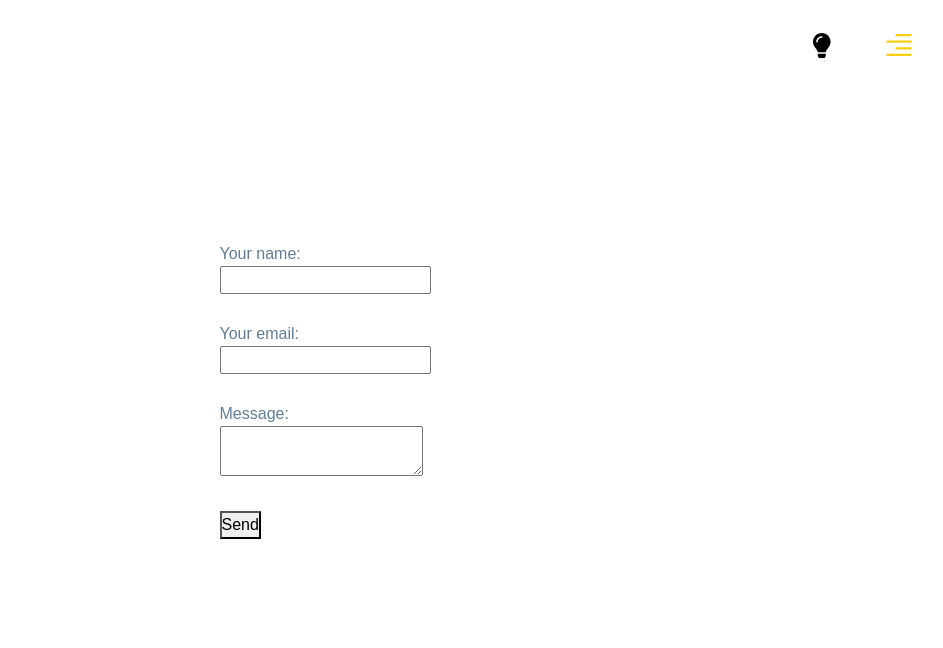
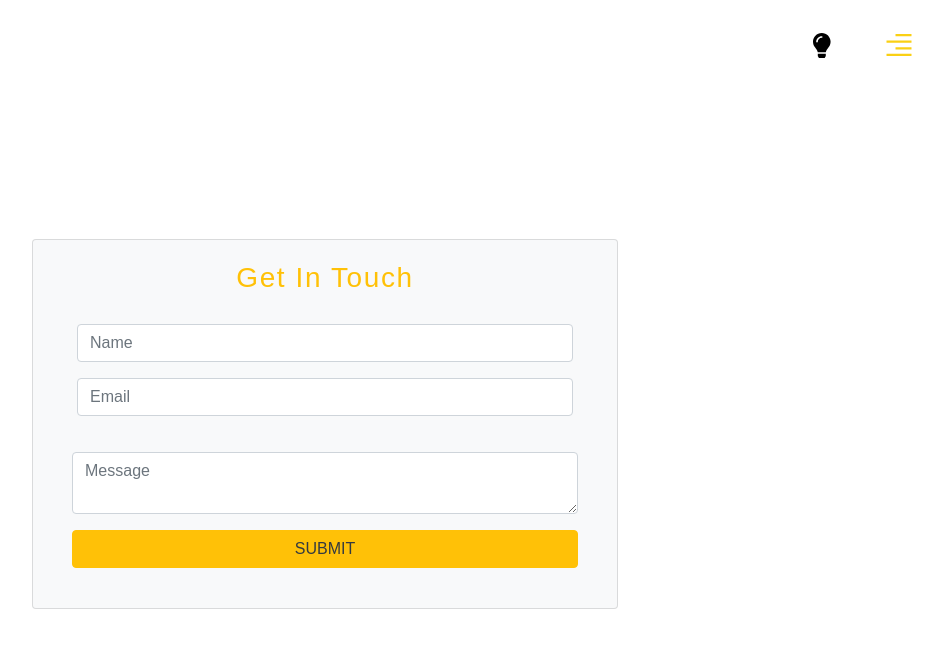
Before and after one commit to odofing/myPortfolio, a React (Create React App) app: page /contact in a window 1280 px wide. Shown: the top 648 px of the page, without its empty margins (315-1258 px from the left). Built offline with nearby package versions, Linux system fonts and the light colour scheme.

Commit message:
modified

```diff
--- a/src/Components/Contact/Contact.js
+++ b/src/Components/Contact/Contact.js
@@ -1,77 +1,45 @@
-import React from 'react'
+import React from 'react';
 
+function Contact() {
+    return (
+    <section className="mt-5 bg-green" >
+    <div className="container" >
+      <div className="row " >
+        <form action="/contact" method="post" name="contact" className="col-lg-12">
+        <input type="hidden" name="form-name" value="contact" />
+          <div className="card p-4  bg-light">
+          <h3 className="card-title text-center text-warning">Get In Touch</h3>
+            <div className="card-body">
+              <div className="row">
+                <div className="col-lg-12">
+                  <div className="form-group">
+                 <input type="text" className="form-control" placeholder="Name" name="name" required/>
+                  </div>
+                </div>
+                <div className="col-lg-12">
+                  <div className="form-group">
+                    <input type="email"className="form-control" name="e-mail" placeholder="Email" required/>
+                  </div>
+                </div>
+                </div>
+              </div>
 
-function encode(data) {
-  return Object.keys(data)
-    .map((key) => encodeURIComponent(key) + '=' + encodeURIComponent(data[key]))
-    .join('&')
+                <div className="col-lg-12">
+                  <div className="form-group">
+                    <textarea className="form-control" name="message" placeholder="Message" required></textarea>
+                  </div>
+                </div>
+                <div className="col-lg-12">
+                  <div className="form-group">
+                    <button type="submit" className="btn btn-warning btn-block text-dark">SUBMIT </button>
+                  </div>
+                </div>
+            </div>
+        </form>
+      </div>
+      </div>
+  </section>
+    )
 }
 
-export default function Contact() {
-  const [state, setState] = React.useState({})
-
-  const handleChange = (e) => {
-    setState({ ...state, [e.target.name]: e.target.value })
-  }
-
-  const handleSubmit = (e) => {
-    e.preventDefault()
-    const form = e.target
-    fetch('/', {
-      method: 'POST',
-      headers: { 'Content-Type': 'application/x-www-form-urlencoded' },
-      body: encode({
-        'form-name': form.getAttribute('name'),
-        ...state,
-      }),
-    })
-      .then(() => alert(form.getAttribute('action')))
-      .catch((error) => alert(error))
-  }
-
-  return (
-
-
-      <form
-
-        name="contact"
-        method="post"
-        action="/thanks/"
-        data-netlify="true"
-        data-netlify-honeypot="bot-field"
-        onSubmit={handleSubmit}
-      >
-        {/* The `form-name` hidden field is required to support form submissions without JavaScript */}
-        <input type="hidden" name="form-name" value="contact" />
-        <p hidden>
-          <label>
-            Don’t fill this out: <input name="bot-field" onChange={handleChange} />
-          </label>
-        </p>
-        <p>
-          <label>
-            Your name:
-            <br />
-            <input type="text" name="name" onChange={handleChange} />
-          </label>
-        </p>
-        <p>
-          <label>
-            Your email:
-            <br />
-            <input type="email" name="email" onChange={handleChange} />
-          </label>
-        </p>
-        <p>
-          <label>
-            Message:
-            <br />
-            <textarea name="message" onChange={handleChange} />
-          </label>
-        </p>
-        <p>
-          <button type="submit">Send</button>
-        </p>
-      </form>
-  )
-}
+export default Contact;
```
Also changed, not shown: 1 other file (tests, documents, lock files or other folders).
